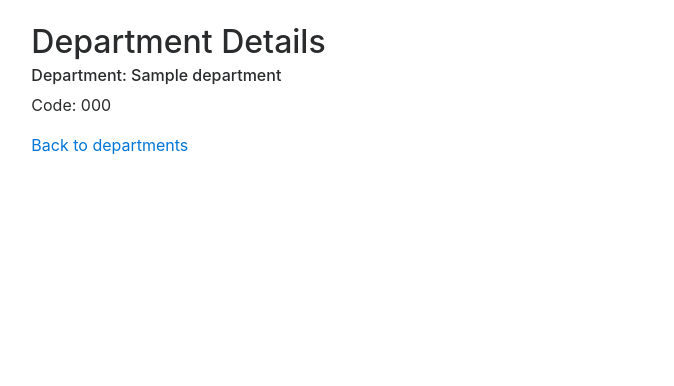
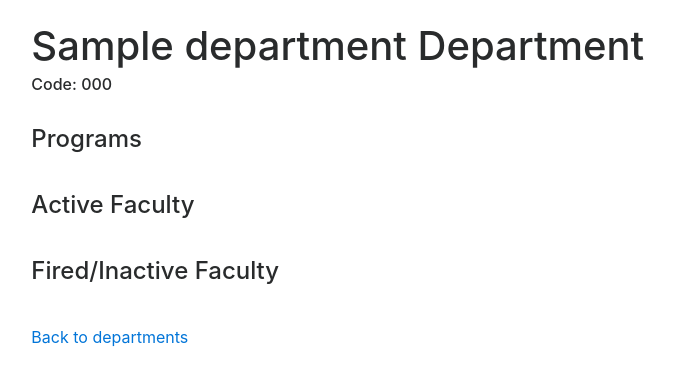
Before and after one commit to arushgupta/program-eval, a Django app: page /departments/000/ in a window 1280 px wide. Shown: the part 56-442 px from the top of the page, without its empty margins (197-871 px from the left). Run offline with Django 4.2, Linux system fonts and the light colour scheme; tables that the repository leaves empty hold one stand-in row (values such as "Sample post"); some libraries are stand-ins or nearby versions.

Commit message:
Updated department_detail template to show program and faculty information and fixed redirect issue in program-update

```diff
--- a/programeval/university/templates/university/department/department_detail.html
+++ b/programeval/university/templates/university/department/department_detail.html
@@ -2,8 +2,33 @@
 {% extends 'university/base.html' %}
 
 {% block content %}
-  <h2>Department Details</h2>
-  <h6>Department: {{ department.name }}</h6>
-  <p>Code: {{ department.dept_code }}</p>
+  <h1>{{ department.name }} Department</h1>
+  <h6>Code: {{ department.dept_code }}</h6>
+<br>
+<h4>Programs</h4>
+<ul>
+  {% for program in department.prog_dept.all %}
+    <li>{{ program.name }} - Admin: {{ program.admin.name }}</li>
+  {% endfor %}
+</ul>
+<br>
+<h4>Active Faculty</h4>
+<ul>
+  {% for faculty in department.faculty_dept.all %}
+    {% if faculty.is_active %}
+      <li>{{ faculty.name }} - Rank: {{ faculty.get_rank_display }} {% if faculty.prog_admin.all %}(Programs: {% for program in faculty.prog_admin.all %}{{ program.name }}{% if not forloop.last %}, {% endif %}{% endfor %}){% endif %}</li>
+    {% endif %}
+  {% endfor %}
+</ul>
+<br>
+<h4>Fired/Inactive Faculty</h4>
+<ul>
+  {% for faculty in department.faculty_dept.all %}
+    {% if not faculty.is_active %}
+      <li>{{ faculty.name }} - Rank: {{ faculty.get_rank_display }}</li>
+    {% endif %}
+  {% endfor %}
+</ul>
+<br>
   <a href="{% url 'dept-list' %}">Back to departments</a>
 {% endblock %}
--- a/programeval/university/views/program_views.py
+++ b/programeval/university/views/program_views.py
@@ -26,7 +26,7 @@
         form = ProgramForm(request.POST, instance=program)
         if form.is_valid():
             form.save()
-            return redirect('program-detail', program.uni_id)
+            return redirect('program-detail', program.name)
     else:
         form = ProgramForm(instance=program)
     return render(request, 'university/program/update.html', {'form': form})
```
